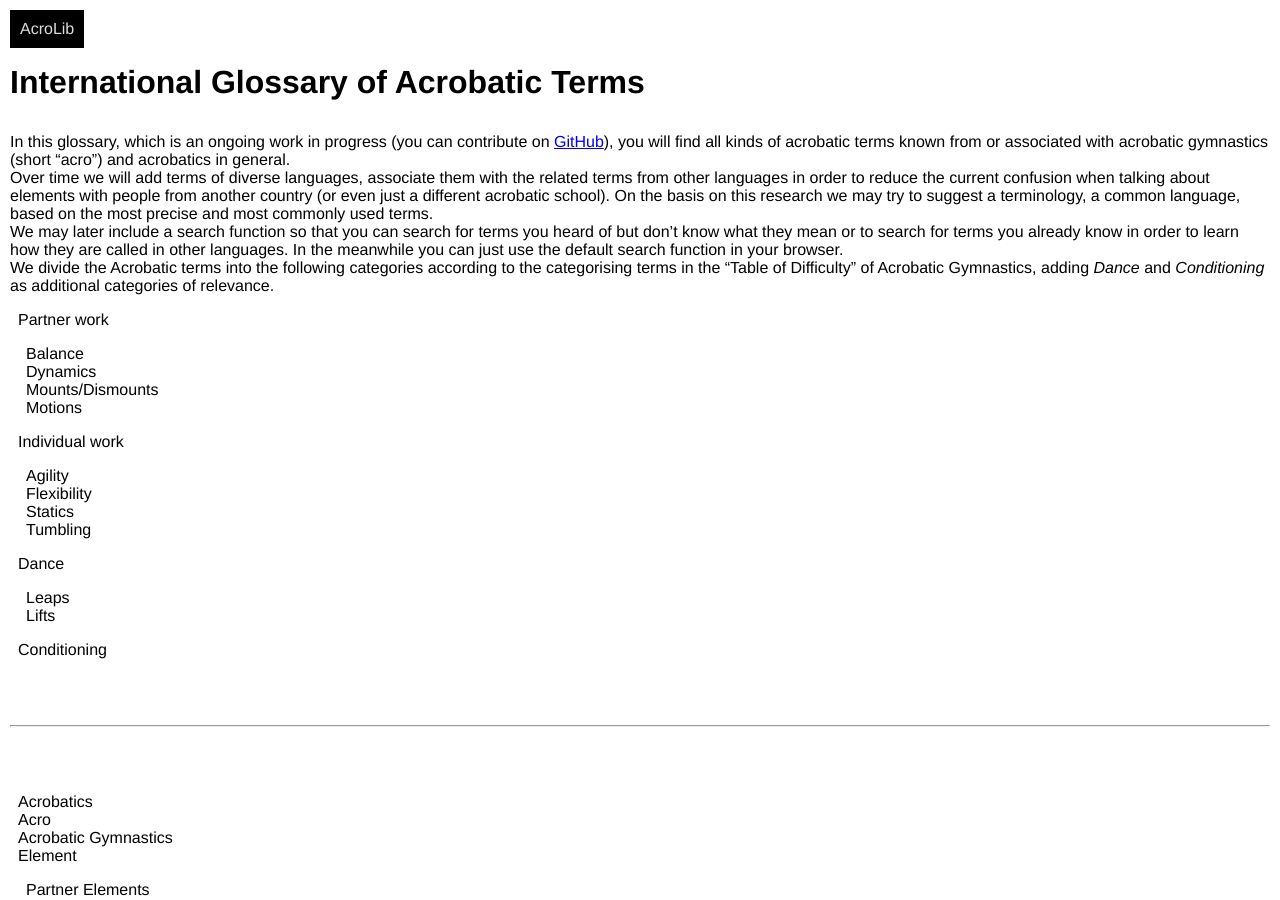
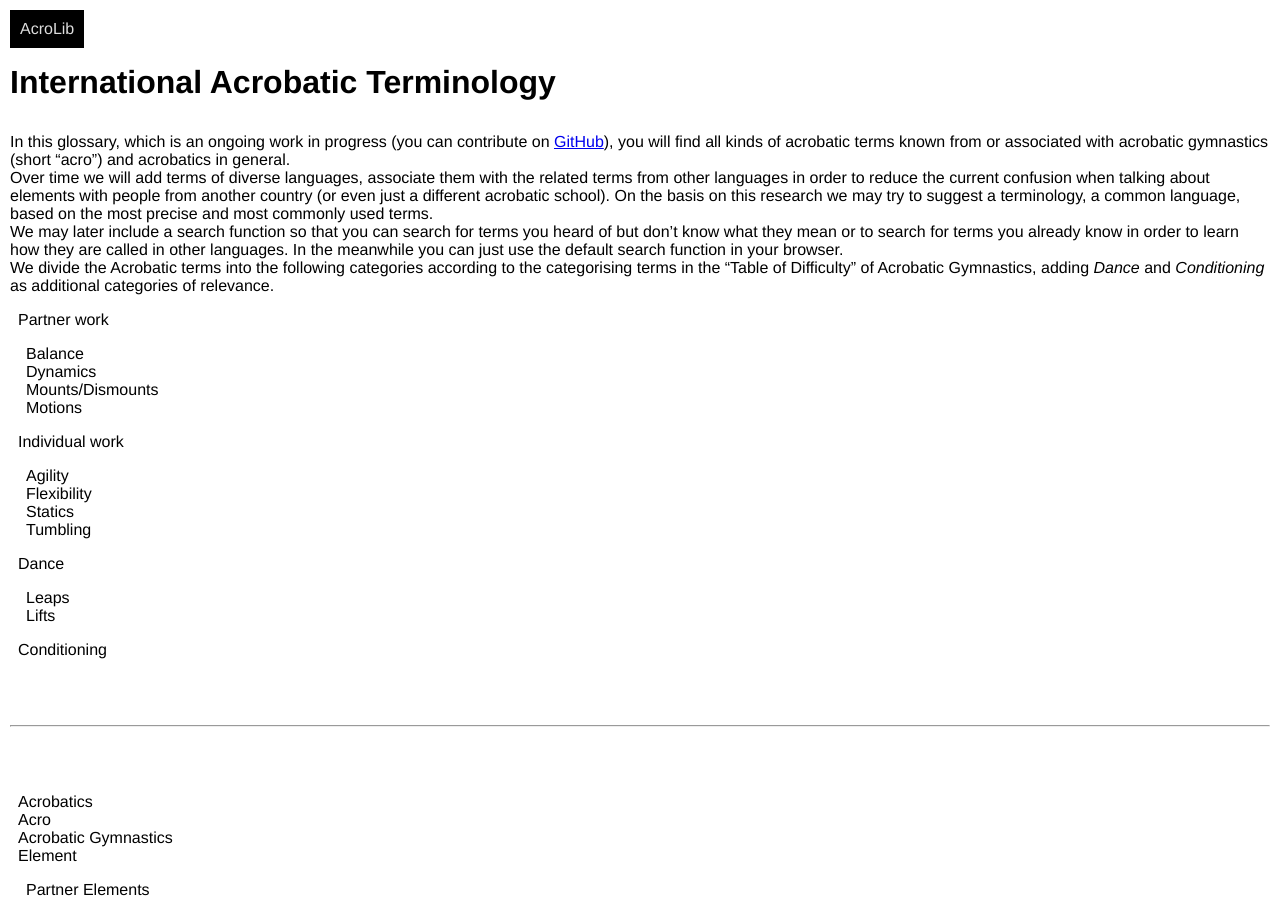
Before and after one commit to floshin/acrolib, a Jekyll site: the page built from glossary.md, in a window 1280 px wide and 900 px high. Built offline with Jekyll 4.4.1, drawn with Linux system fonts in a browser that asks for light colours; our own code applies the rules of GitHub Pages for plain Markdown files.

Commit message:
Update glossary.md

```diff
--- a/glossary.md
+++ b/glossary.md
@@ -1,4 +1,4 @@
-# International Glossary of Acrobatic Terms
+# International Acrobatic Terminology
 
 In this glossary, which is an ongoing work in progress (you can contribute on [GitHub](https://github.com/floshin/acrolib/edit/main/glossary.md)), you will find all kinds of acrobatic terms known from or associated with acrobatic gymnastics (short "acro") and acrobatics in general.
 
```
